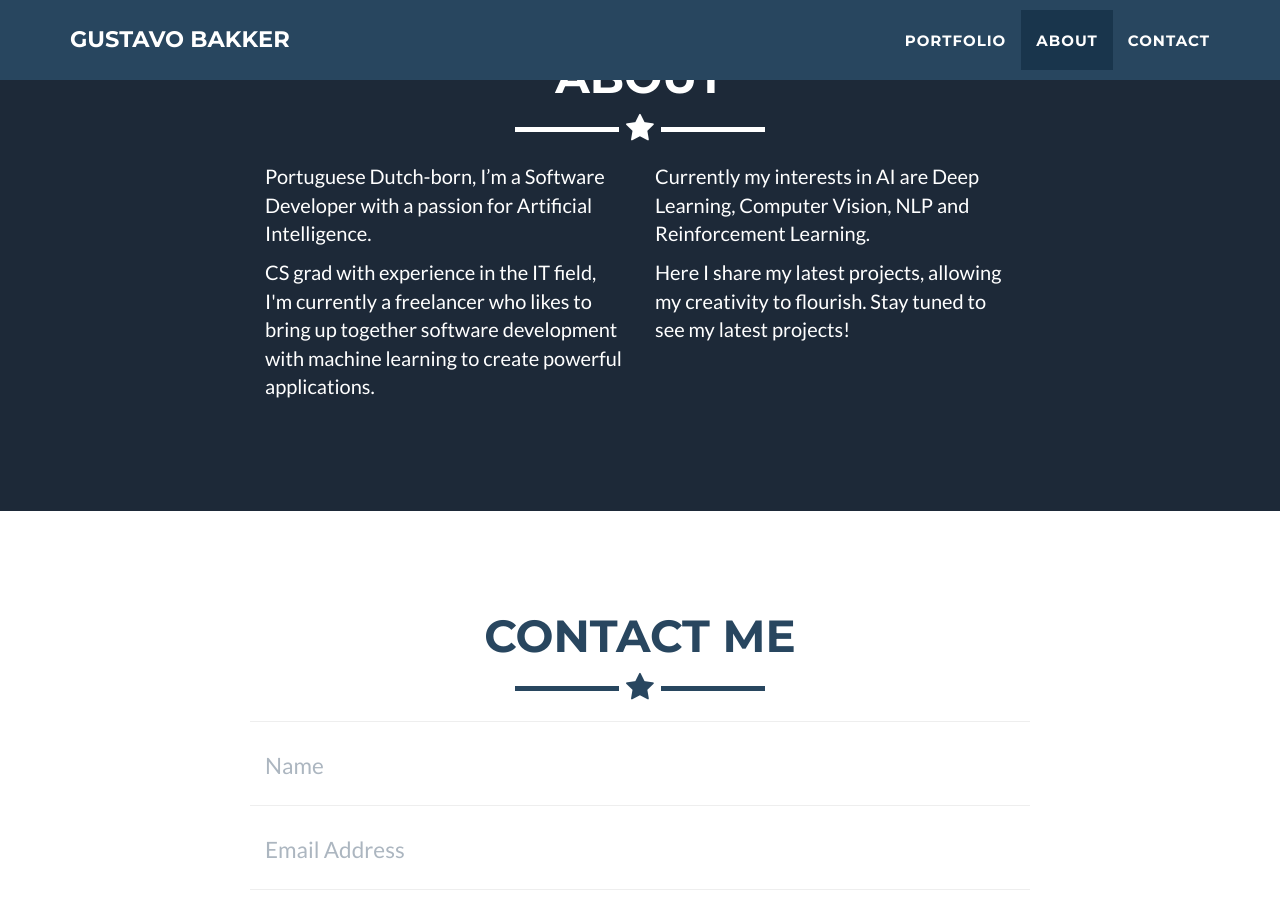
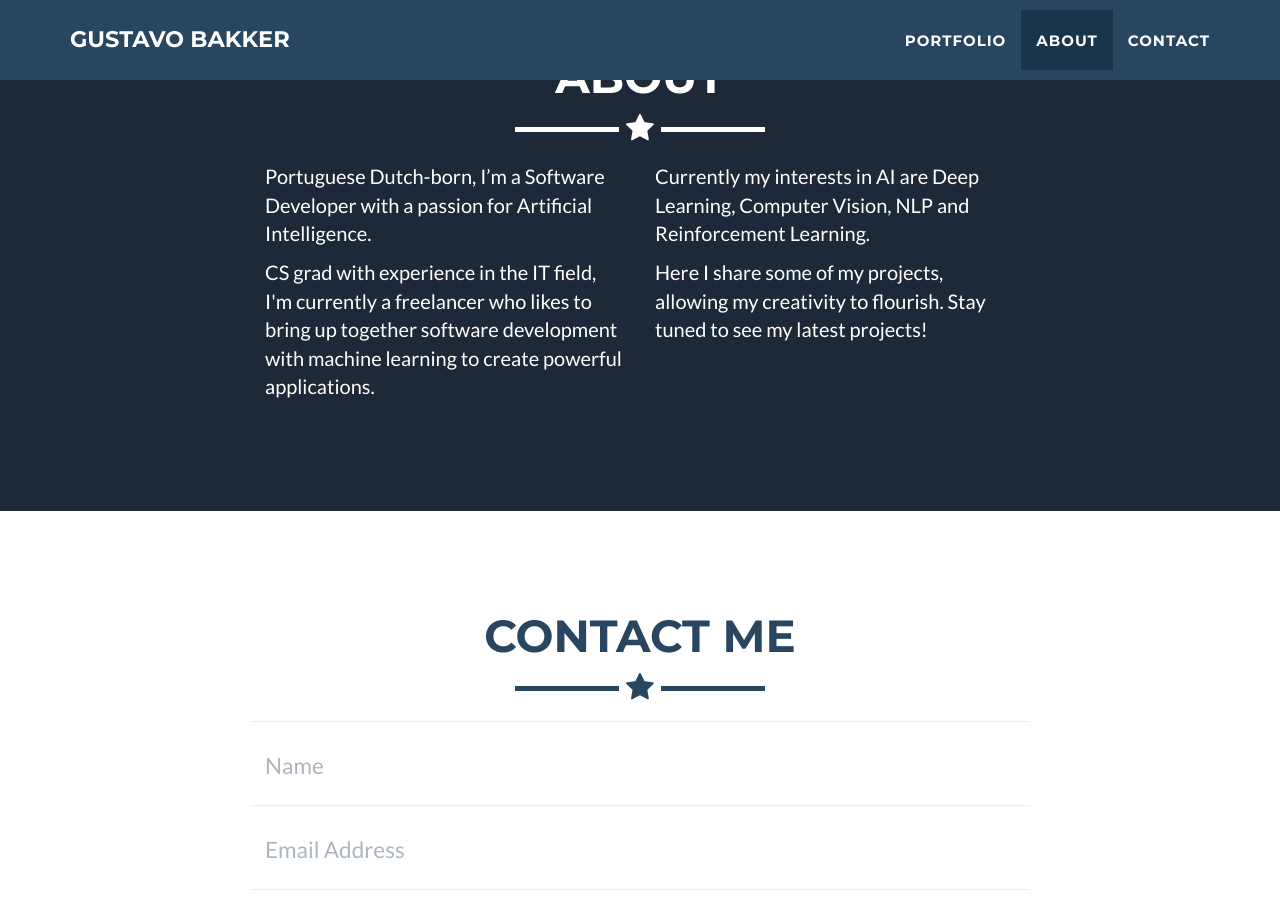
Before and after one commit to gusbakker/gusbakker.github.io, a Jekyll site: the page built from _posts/2014-07-16-project-3.markdown, in a window 1280 px wide and 900 px high, scrolled down 1427 px. Built offline with Jekyll 4.4.1, drawn with Linux system fonts in a browser that asks for light colours.

Commit message:
new stuff bro..

```diff
--- a/_includes/about.html
+++ b/_includes/about.html
@@ -15,7 +15,7 @@
                 </div>
                 <div class="col-lg-4">
                     <p>Currently my interests in AI are Deep Learning, Computer Vision, NLP and Reinforcement Learning.</p>
-                       <p>Here I share my latest projects, allowing my creativity to flourish.
+                       <p>Here I share some of my projects, allowing my creativity to flourish.
                            Stay tuned to see my latest projects! </p>
                 </div>
             </div>
```
